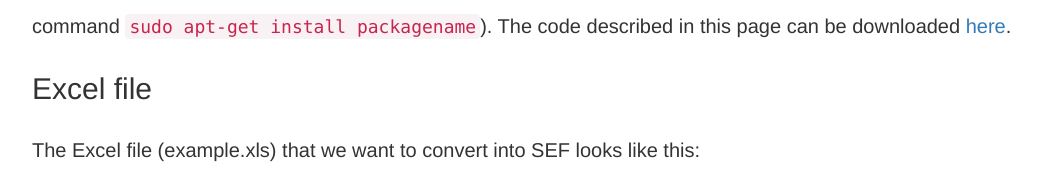
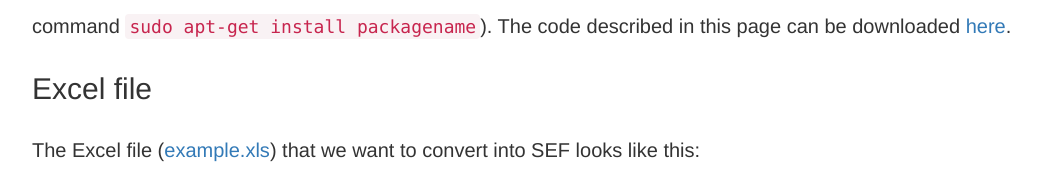
Before and after one commit to c3s-data-rescue-service/SEF-Python, a plain HTML site: page docs/index.html in a window 1280 px wide. Shown: the part 800-993 px from the top of the page, without its empty margins (38-1079 px from the left). Drawn offline with nearby package versions, Linux system fonts and the light colour scheme.

Commit message:
Update index.html

```diff
--- a/docs/index.html
+++ b/docs/index.html
@@ -81,7 +81,7 @@
 				<div id="excel-file">
 					<h2>Excel file</h2>
 					<p>
-						The Excel file (example.xls) that we want to convert into SEF looks like this:
+						The Excel file (<a href="https://github.com/C3S-Data-Rescue-Lot1-WP3/SEF-Python/blob/master/docs/example.xls" target="_blank">example.xls</a>) that we want to convert into SEF looks like this:
 					</p>
 					<center><img src="input_file.jpg" /></center>
 					<p>
```
